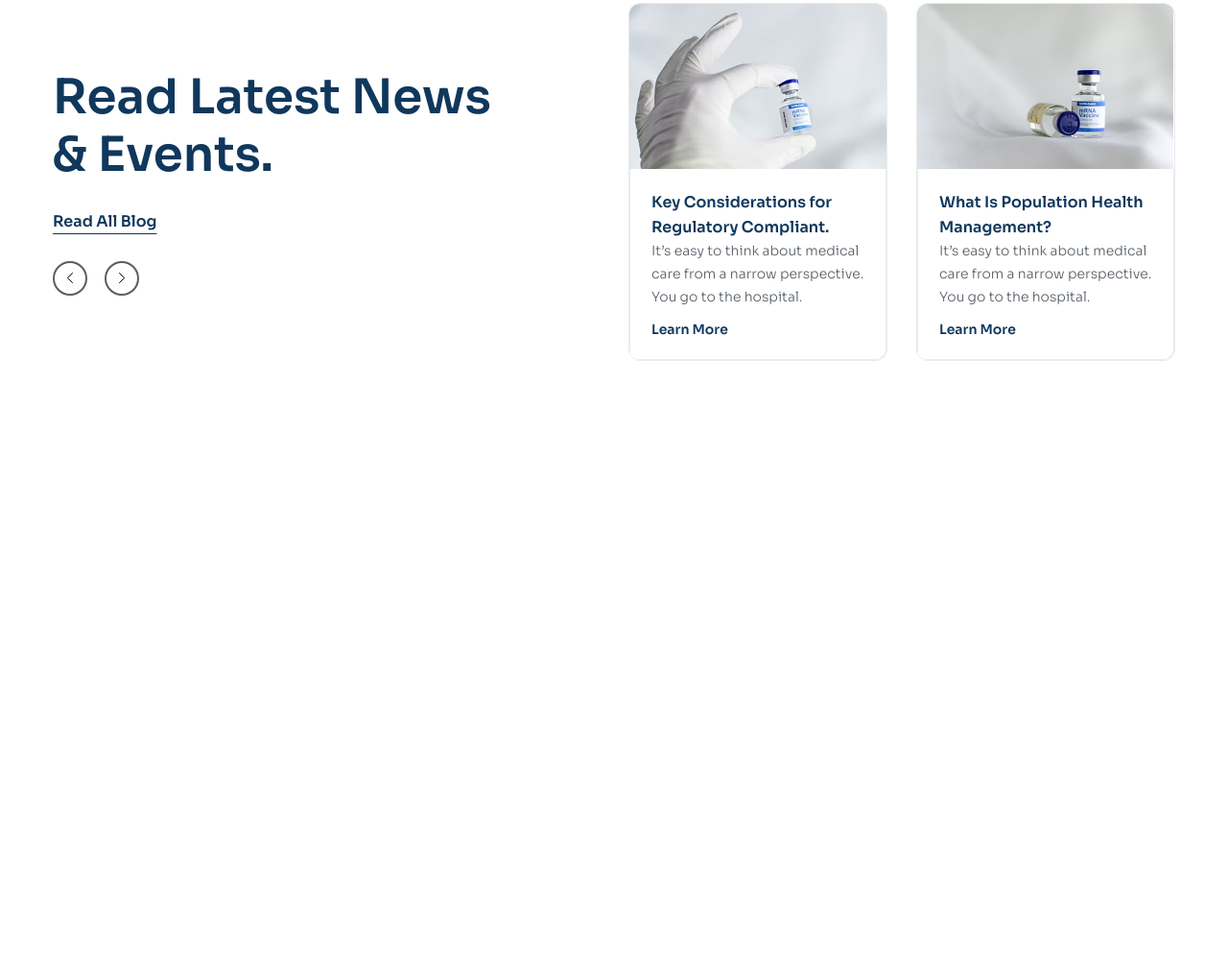
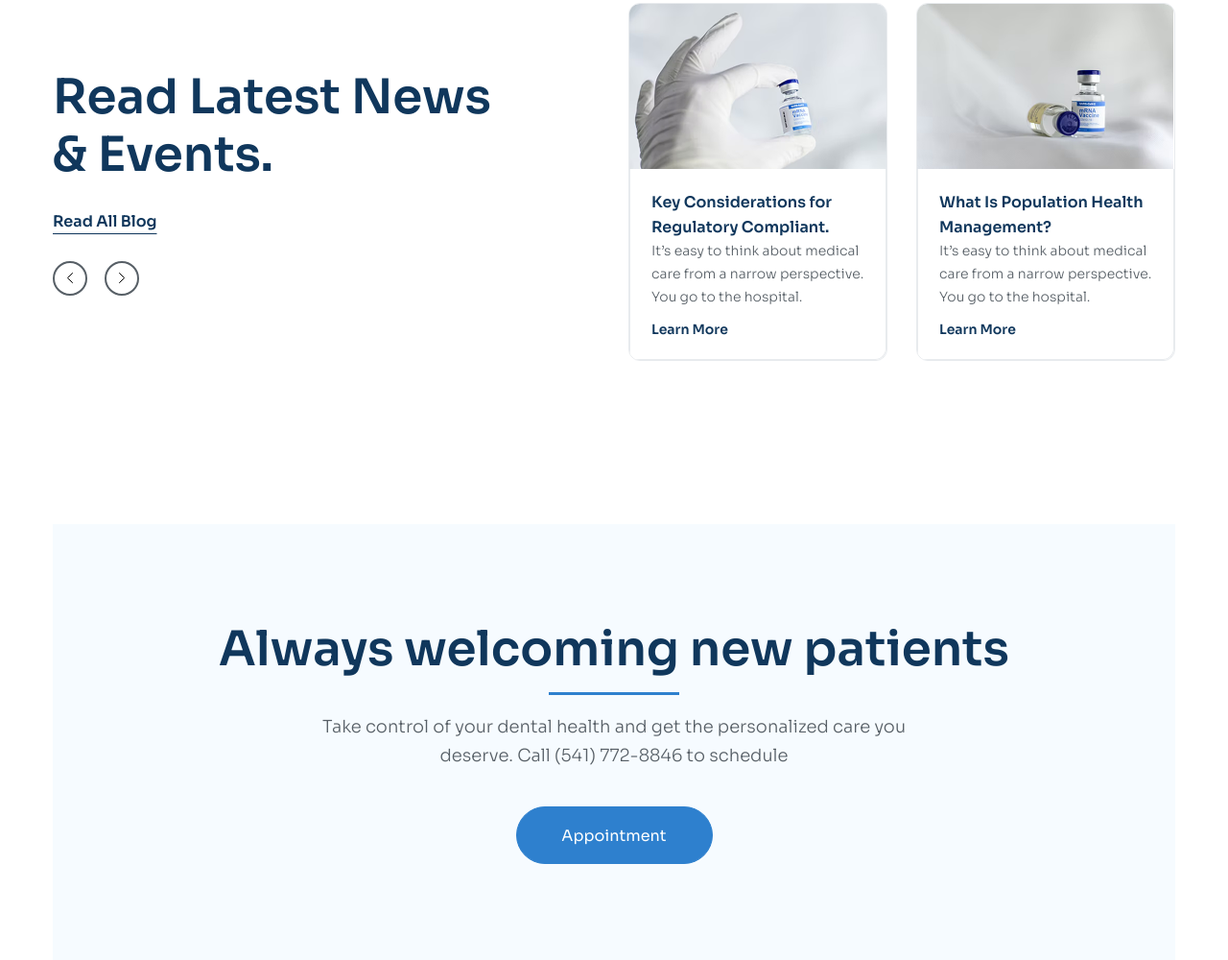
Before and after one commit to CuongVu1920/htmlcss-project-01, a plain HTML site: page index.html in a window 1280 px wide. Shown: the part 5187-6187 px from the top of the page at 96% size. Before the commit the page ends 5830 px from the top, so only its background shows below. Drawn offline with Linux system fonts and the light colour scheme.

Commit message:
làm phần appoinment

```diff
--- a/assets/css/styles.css
+++ b/assets/css/styles.css
@@ -709,3 +709,38 @@
   font-weight: 600;
   line-height: normal;
 }
+
+/* appoinment */
+
+.appoinment {
+  margin: 85px 0 170px;
+}
+
+.appoinment__inner {
+  padding: 100px 70px;
+  background: #F6FBFF;
+  text-align: center;
+}
+
+.appoinment__heading {
+  position: relative;
+  padding-bottom: 18px;
+}
+
+.appoinment__heading::after {
+  position: absolute;
+  content: "";
+  display: inline-block;
+  width: 136px;
+  height: 3px;
+  background: #2E80CE;
+  bottom: 0;
+  right: 0;
+  left: 0;
+  margin: 0 auto;
+}
+
+.appoinment__desc {
+  max-width: 617px;
+  margin: 18px auto 38px;
+}
--- a/index.html
+++ b/index.html
@@ -400,6 +400,17 @@
           </div>
         </div>
        </section>
+
+       <!-- appoinment -->
+        <section class="appoinment">
+          <div class="container">
+            <div class="appoinment__inner">
+              <h2 class="appoinment__heading section-heading">Always welcoming new patients</h2>
+              <p class="appoinment__desc section-desc">Take control of your dental health and get the personalized care you deserve. Call (541) 772-8846 to  schedule</p>
+              <a href="#!" class="btn">Appointment</a>
+            </div>
+          </div>
+        </section>
    </main>
 </body>
 </html>
```
